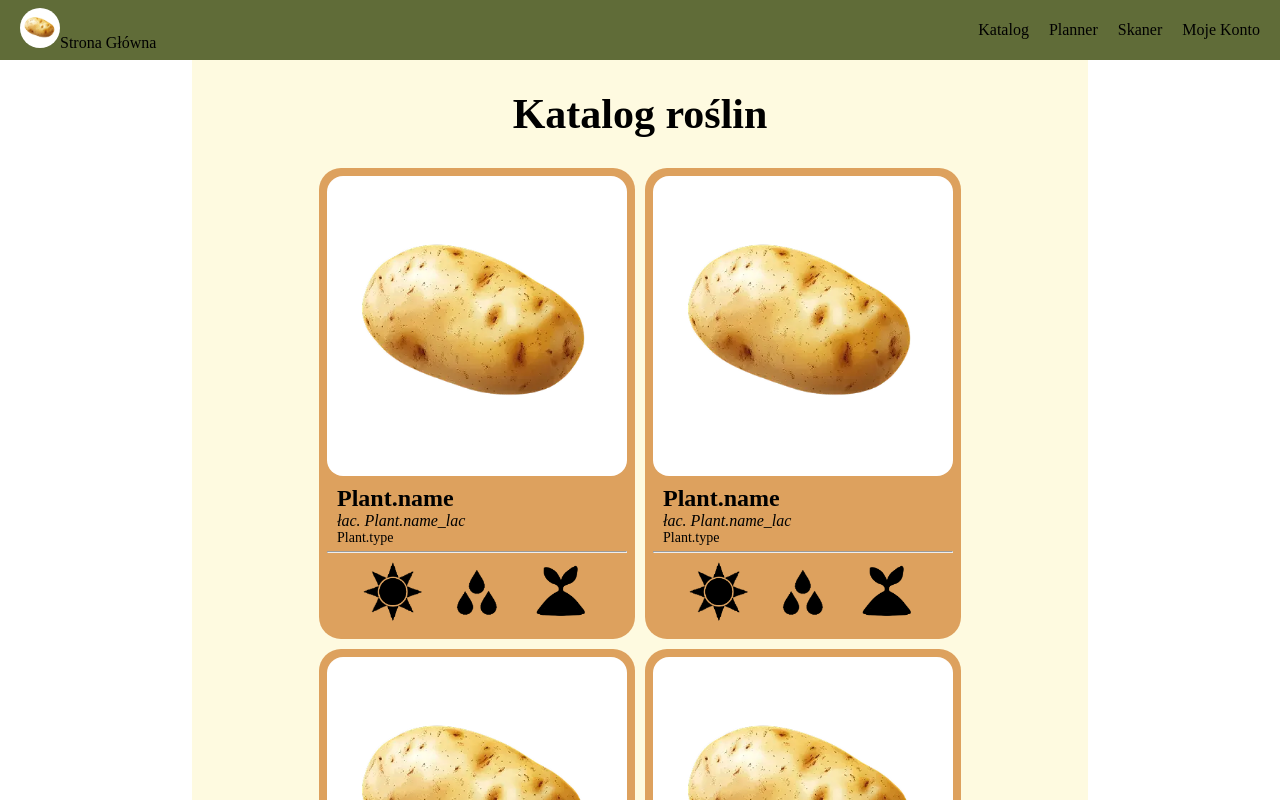
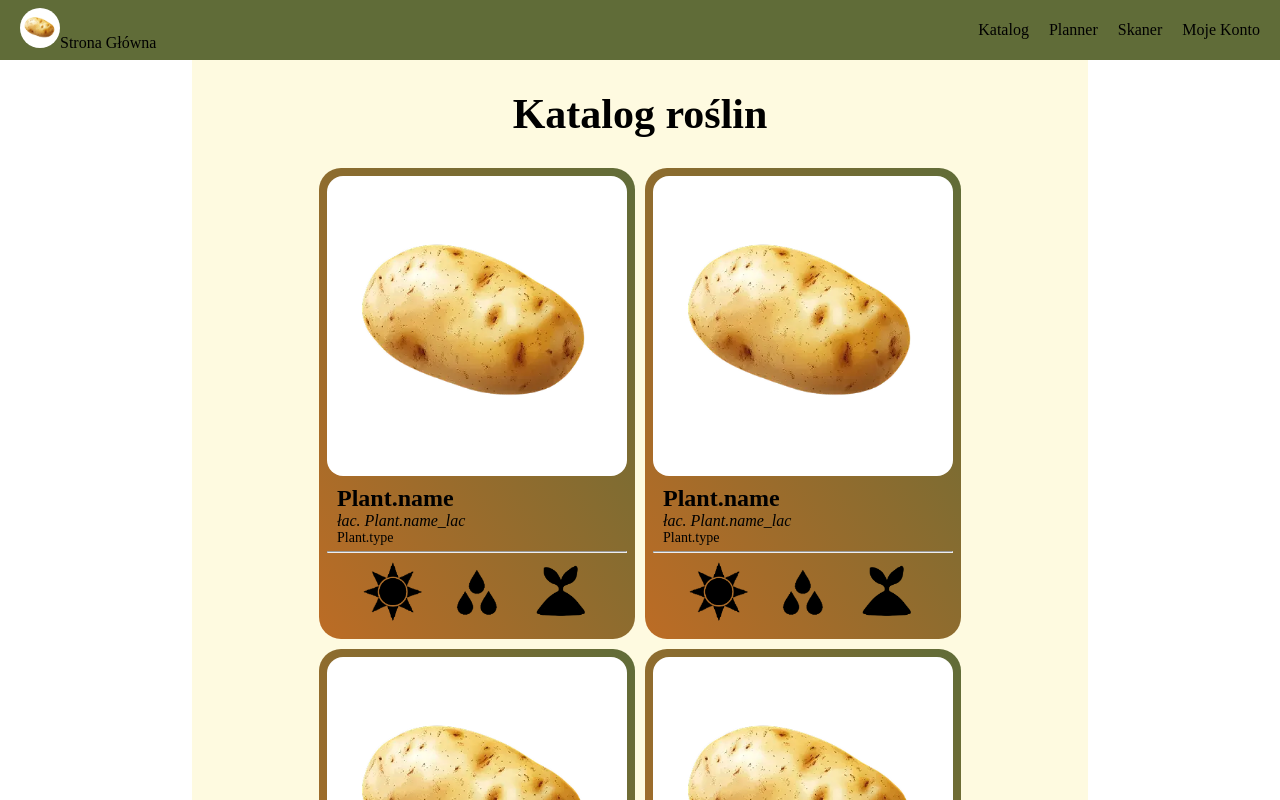
Before and after one commit to Kinga-W/Projekt-zespolowy-2026, a React (Vite) app in the folder planter/: page /catalog in a window 1280 px wide. Shown: the top 800 px of the page. Built offline with nearby package versions, Linux system fonts and the light colour scheme.

Commit message:
v0.0.3 Minor changes

```diff
--- a/planter/src/styles/catalog-style.css
+++ b/planter/src/styles/catalog-style.css
@@ -42,7 +42,7 @@ p{
 
 .plant-window{
     padding: 8px;
-    background-color: var(--color-secondary-light);
+    background: linear-gradient(to bottom left, var(--color-main), var(--color-secondary));
     border-radius: 22px;
     box-sizing: border-box;
 }
```
Also changed, not shown: 2 other files (tests, documents, lock files or other folders).
